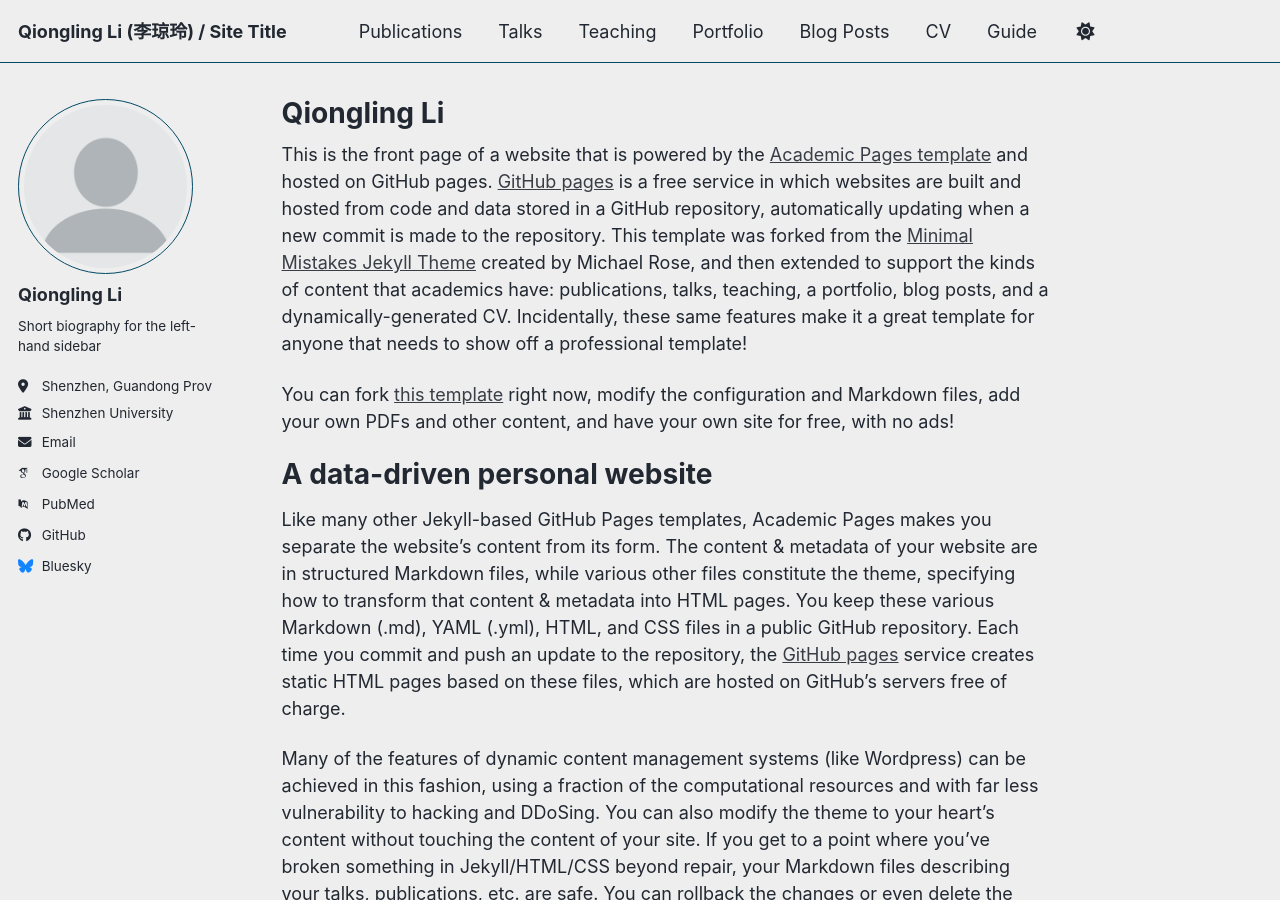
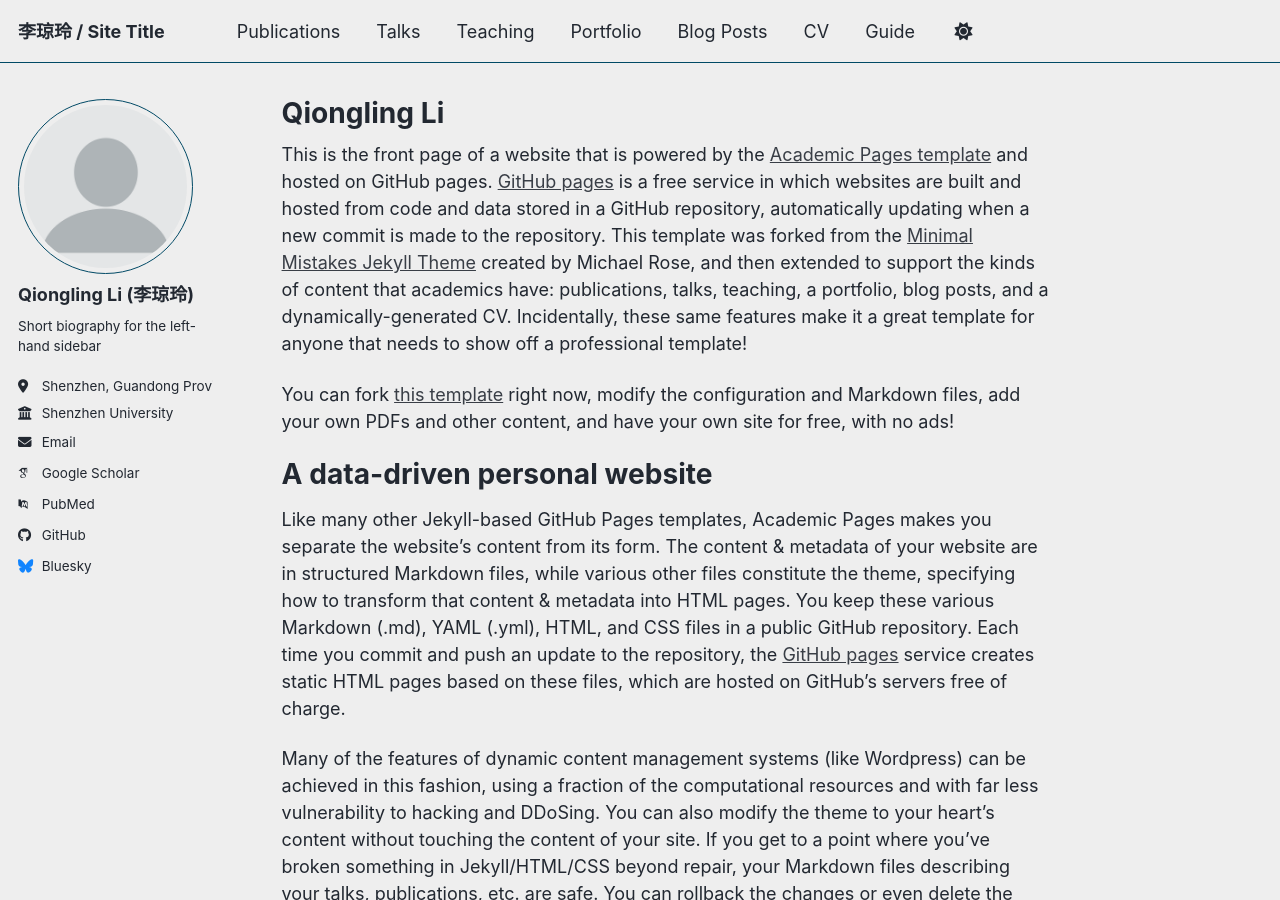
Before and after one commit to QionglingLi/QionglingLi.github.io, a Jekyll site: the page built from _pages/about.md, in a window 1280 px wide and 900 px high. Built offline with Jekyll 4.4.1, drawn with Linux system fonts in a browser that asks for light colours; some web fonts are replaced; a script bundle is joined from its source files by our own code; library files that are not in the unit come from our copies.

Commit message:
Update title and author name in config

```diff
--- a/_config.yml
+++ b/_config.yml
@@ -9,7 +9,7 @@
 # Basic Site Settings
 locale                   : "en-CHN"
 site_theme               : "air" # Currently available options are "default", "air"
-title                    : "Qiongling Li (李琼玲) / Site Title"
+title                    : "李琼玲 / Site Title"
 title_separator          : "-"
 name                     : &name "Qiongling Li (李琼玲)"
 description              : &description "Your Name's academic portfolio"   # Update this with a general description of your site, this is the default if not overridden by a page
@@ -24,7 +24,7 @@
 author:
   # Biographic information
   avatar           : "profile.png"
-  name             : "Qiongling Li"
+  name             : "Qiongling Li (李琼玲)"
   pronouns         : # example: "she/her"
   bio              : "Short biography for the left-hand sidebar"
   location         : "Shenzhen, Guandong Province"
```
